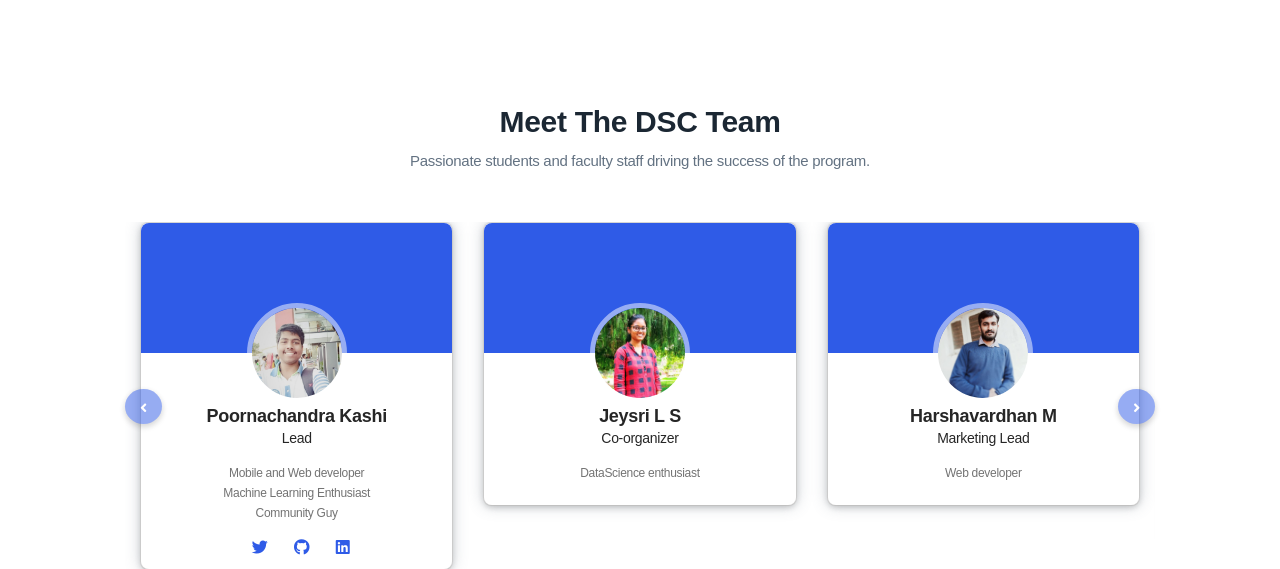
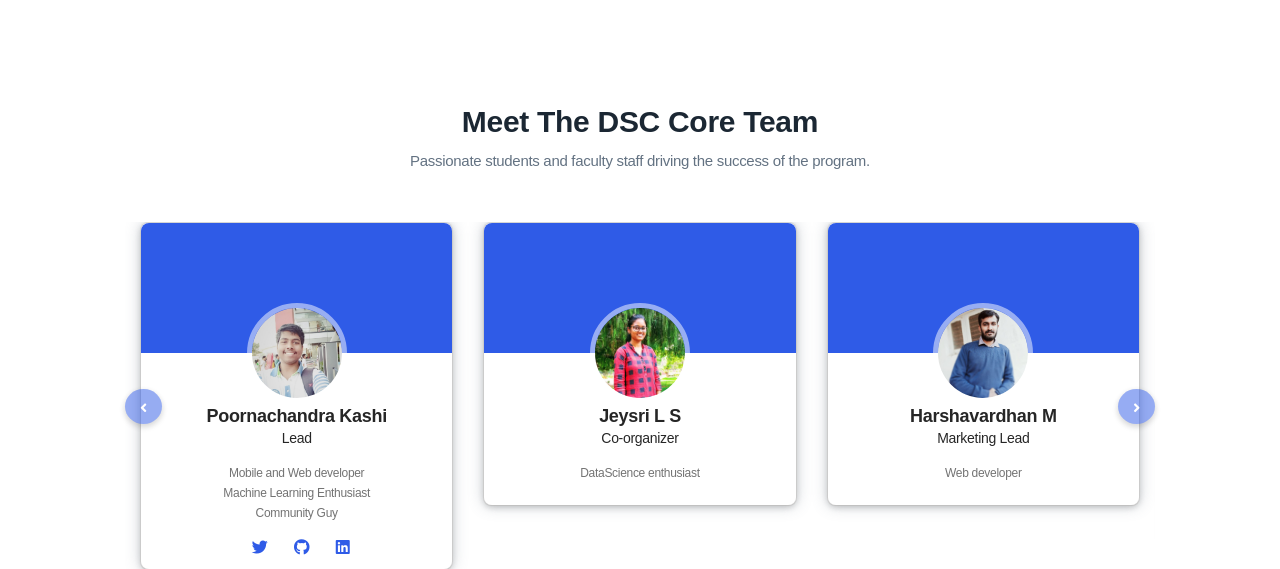
Before and after one commit to poornachandrakashi/dsctoce, a Flask app: page / in a window 1280 px wide. Shown: the part 4145-4714 px from the top of the page. Run offline with Flask 2, Linux system fonts and the light colour scheme; some libraries are stand-ins or nearby versions; some web fonts are replaced.

Commit message:
mugitu antu

```diff
--- a/templates/index.html
+++ b/templates/index.html
@@ -385,7 +385,7 @@
     <section id="team" class="section-spacer team-section">
         <div class="container">
             <header class="text-center section-header">
-                <h2 class="section-title">Meet The DSC Team</h2>
+                <h2 class="section-title">Meet The DSC Core Team</h2>
                 <p class="section-subtitle">Passionate students and faculty staff driving the success of the program.</p>
             </header>
             <div class="container-fluid">
```
